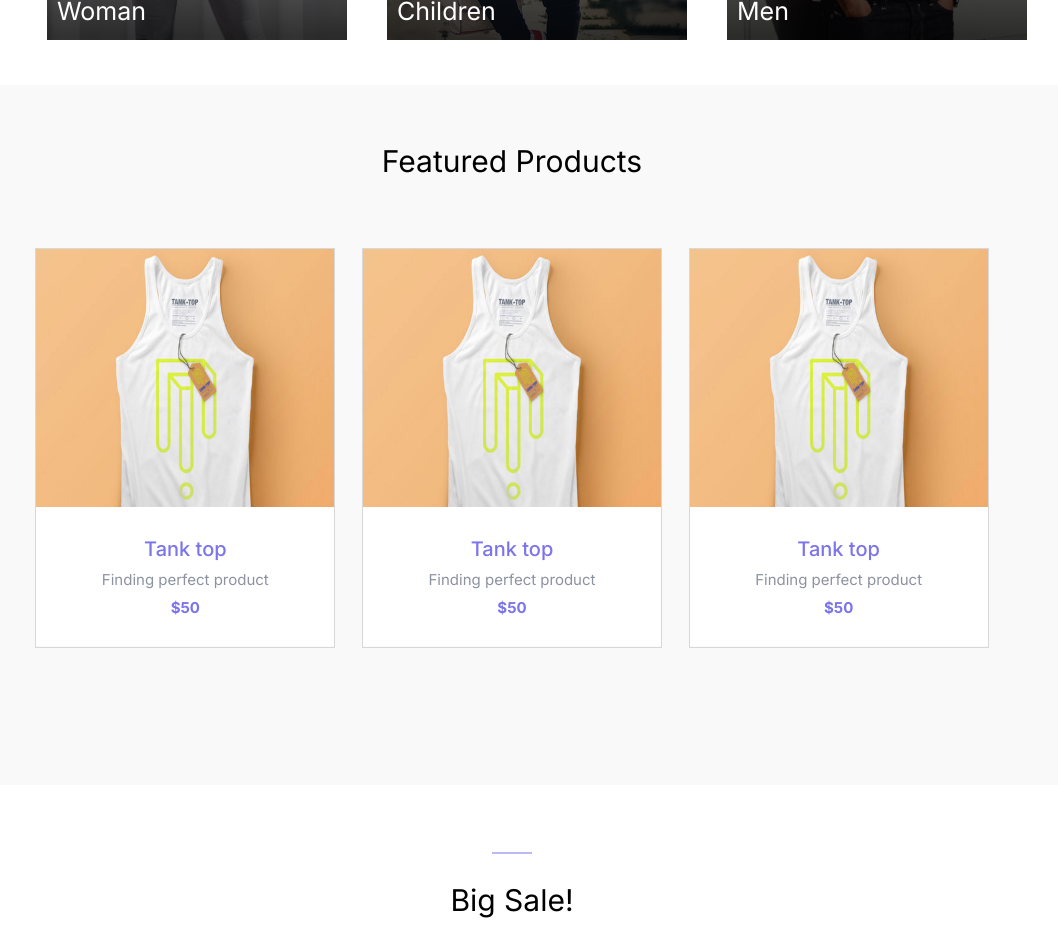
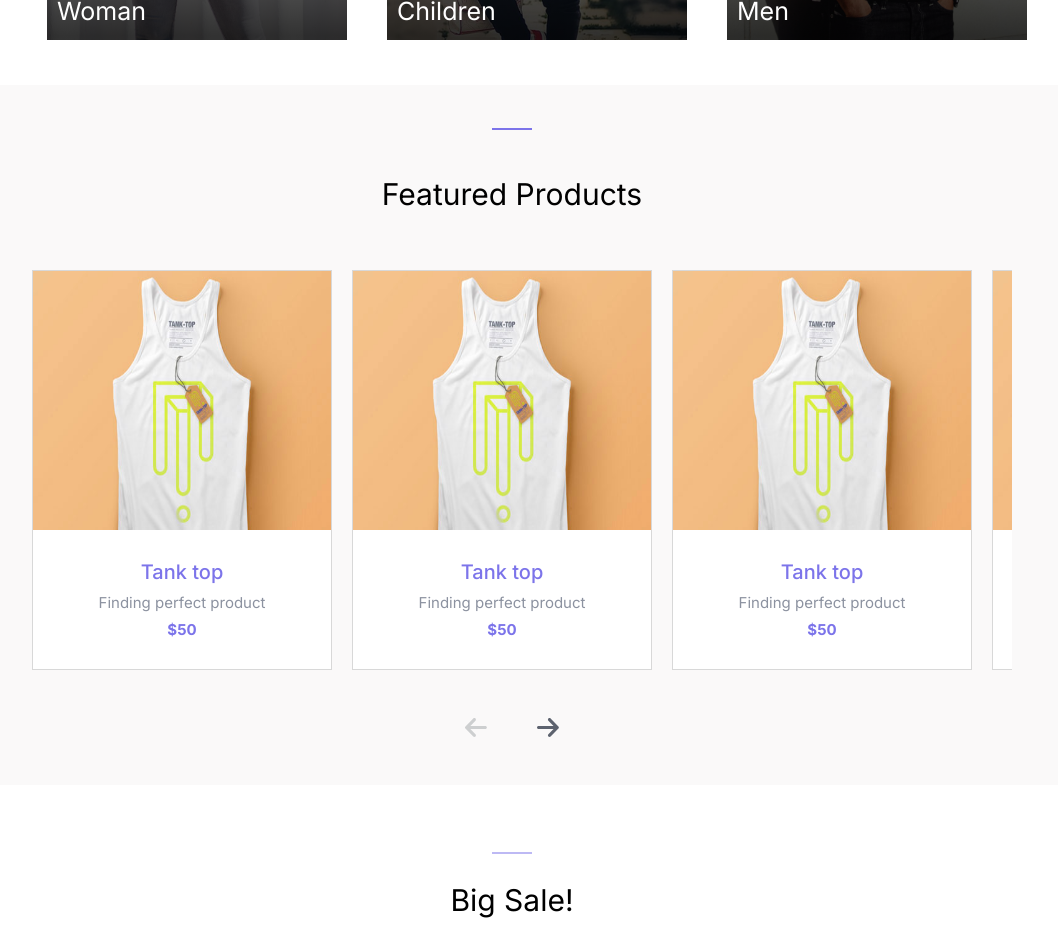
Before and after one commit to MichalStaszkiewicz/e-commerce, a Next.js app: page / in a window 1280 px wide. Shown: the part 1540-2479 px from the top of the page, without its empty margins (128-1186 px from the left). Built offline with nearby package versions, Linux system fonts and the light colour scheme.

Commit message:
featured products added decoration

```diff
--- a/components/home/featured_products/featured_products.tsx
+++ b/components/home/featured_products/featured_products.tsx
@@ -108,6 +108,7 @@ export function FeaturedProducts({ props }: { props: FeaturedProductProps }) {
 
   return (
     <div className="featured_products">
+      <div className="featured_products_decoration"></div>
       <p
         style={{
           fontWeight: "400",
--- a/pages/home.tsx
+++ b/pages/home.tsx
@@ -80,14 +80,13 @@ export default function Home() {
                         label: "Tank top",
                         price: 50,
                         description: "Finding perfect product",
-                      },  {
+                      },
+                      {
                         image: "/images/cloth_1.jpg",
                         label: "Tank top",
                         price: 50,
                         description: "Finding perfect product",
                       },
-
-
 
                       {
                         image: "/images/cloth_1.jpg",
@@ -95,8 +94,19 @@ export default function Home() {
                         price: 50,
                         description: "Finding perfect product",
                       },
+                      {
+                        image: "/images/cloth_1.jpg",
+                        label: "Tank top",
+                        price: 50,
+                        description: "Finding perfect product",
+                      },
 
-
+                      {
+                        image: "/images/cloth_1.jpg",
+                        label: "Tank top",
+                        price: 50,
+                        description: "Finding perfect product",
+                      },
                     ],
                   }}
                 />
--- a/styles/featured_products.css
+++ b/styles/featured_products.css
@@ -35,11 +35,11 @@
 
 .featured_products_decoration {
 
-	height: 3.5px;
+	height: 2.4px;
 	width: 40px;
 	background-color: var(--primary-color);
 
-	transform: translateY(2800%);
+
 }
 
 .featured_products_list>* {
```
